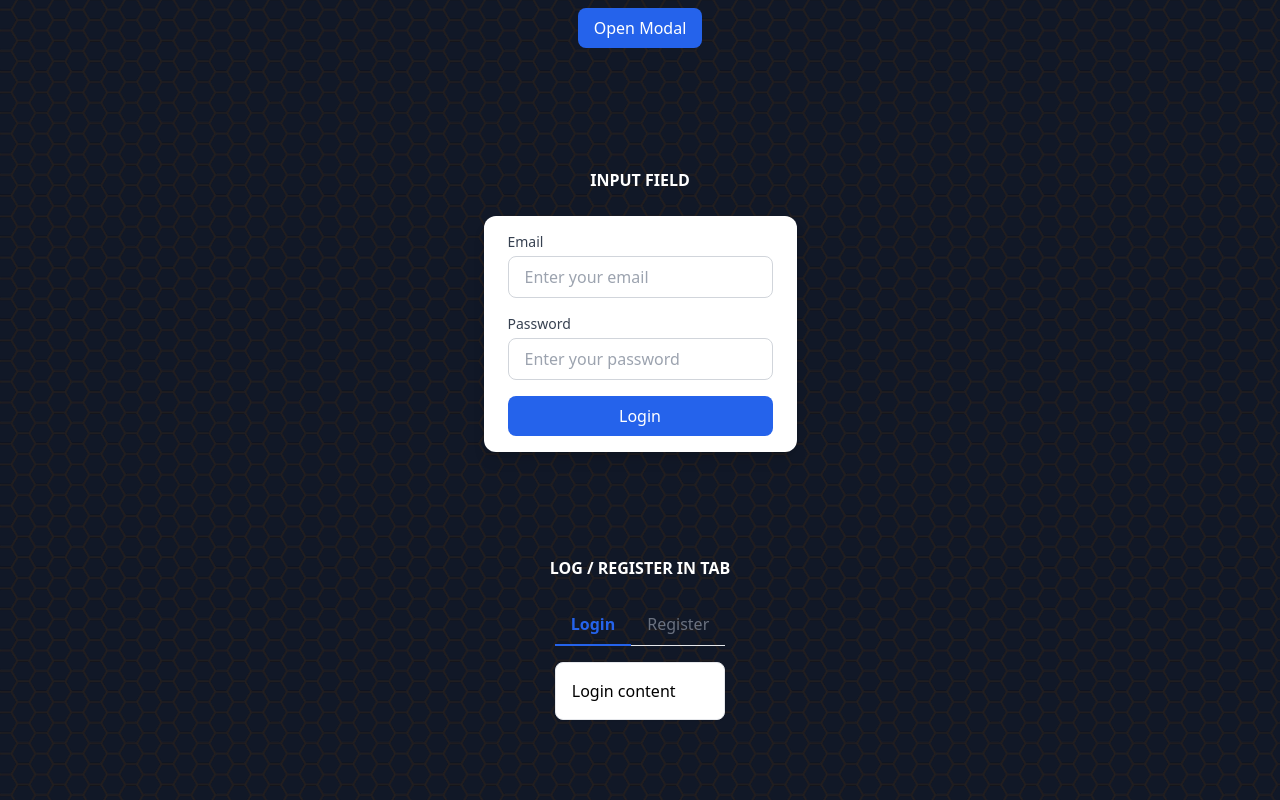
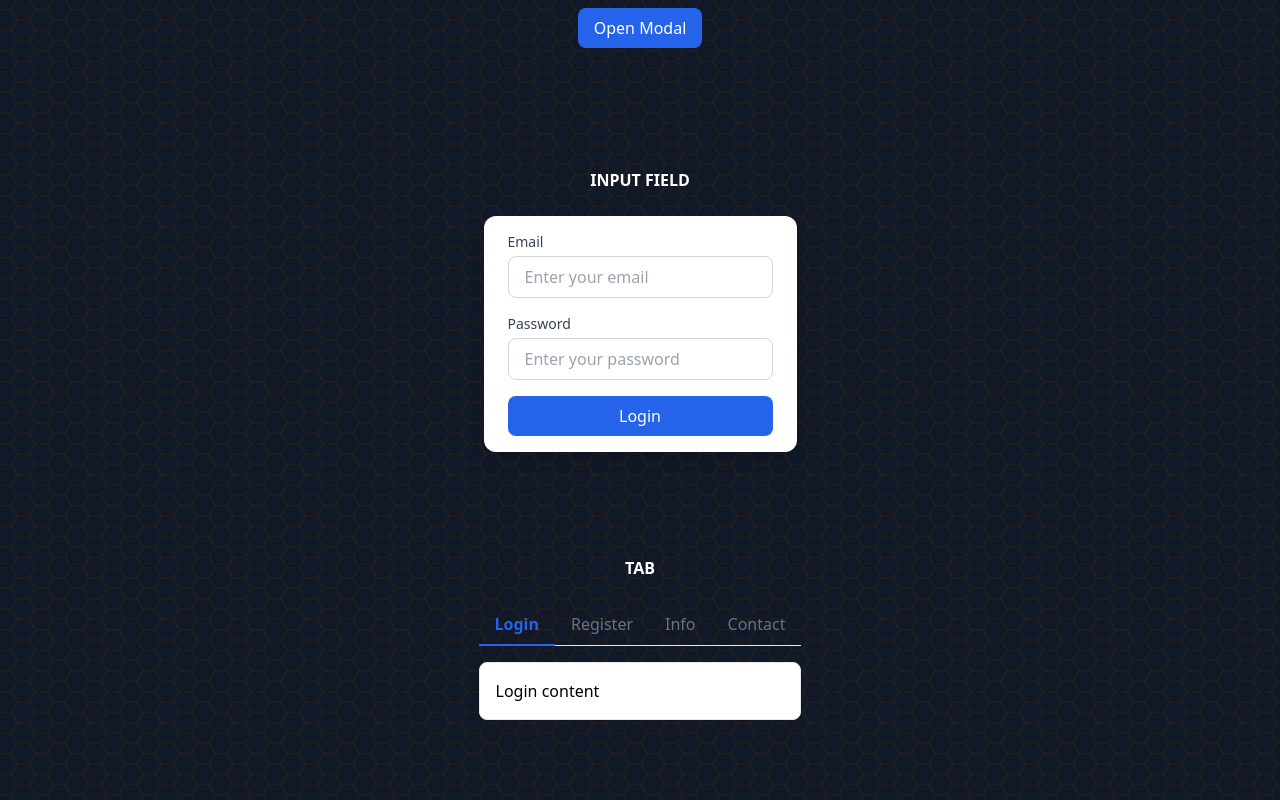
Before and after one commit to CarloDettori/aladia-frontend-coding-challange, a Nuxt app: page / in a window 1280 px wide. Shown: the part 880-1680 px from the top of the page. Built offline with nearby package versions, Linux system fonts and the light colour scheme.

Commit message:
aria descriptions

```diff
--- a/pages/index.vue
+++ b/pages/index.vue
@@ -8,7 +8,7 @@ import BaseTab from "~/components/ui/BaseTab.vue"
 
 
 
-//for buttons
+//functions for button click
 function handleClick(variant: string) {
   alert(`Clicked on ${variant}!`)
 }
@@ -17,6 +17,7 @@ function handleActionClick(action: number) {
   alert(`Clicked on action ${action}!`)
 }
 
+//number of clickable buttons
 const buttons =[
   {
     id:1,
@@ -38,20 +39,22 @@ const buttons =[
   },
 ]
 
-//for modal
+//state for modal
 const isOpen = ref(false)
 
-//for inputfield
+//consts for inputfield
 const email = ref('')
 const password = ref('')
 const loading = ref(false)
 const error = ref('')
 const success = ref(false)
 
+//mail validation
 const validateEmail = (value: string) => {
   return /^[^\s@]+@[^\s@]+\.[^\s@]+$/.test(value)
 }
 
+//submit management
 const onSubmit = async () => {
   error.value = ''
   success.value = false
@@ -78,20 +81,16 @@ const onSubmit = async () => {
   password.value = ''
 }
 
-function validate() {
-  if (!email.value.includes('@')) {
-    error.value = 'Please enter a valid email address'
-  } else {
-    error.value = ''
-  }
-}
 
-//for tabs
+//initial status for tabs
 const activeTab = ref('login')
 
+//number of clickable tabs
 const tabs = [
   { label: 'Login', value: 'login' },
-  { label: 'Register', value: 'register' }
+  { label: 'Register', value: 'register' },
+  { label: 'Info', value: 'info' },
+  { label: 'Contact', value: 'contact' }
 ]
 
 </script>
@@ -99,12 +98,15 @@ const tabs = [
 <template>
   <div  class="min-h-screen bg-gray-900 text-white bg-[url(/public/hexagonTexture.png)]">
     <h1 class="pt-20 font-bold text-center text-2xl">FRONTEND CODING CHALLANGE <br> BY CARLO DETTORI</h1>
+    <!-- buttons rendering -->
     <h1 class="pt-20 font-bold text-center">BUTTONS</h1>
     <div class="w-full p-10 flex flex-col sm:flex-row gap-5 justify-center ">
       <BaseButton v-for="button in buttons" :key="button.id" @click="handleClick(button.variant || 'primary')" :variant="button.variant || ''" :size="button.size || ''" :disabled="button.disabled">
         {{ button.variant ? button.variant.charAt(0).toUpperCase() + button.variant.slice(1) : 'Primary' }} Alert!
       </BaseButton>
   </div>
+
+  <!-- Cards rendering (3 cards from loop) -->
   <h1 class="mt-20 font-bold text-center">CARDS</h1>
 
 <div class="w-full p-10 flex flex-col sm:flex-row gap-5 justify-center">
@@ -125,6 +127,7 @@ const tabs = [
 </BaseCard>
     </div>
 
+    <!-- modal rendering -->
 <h1 class="mt-20 font-bold text-center">MODAL</h1>
 <div class="p-10">
 
@@ -159,6 +162,8 @@ click on <strong>Confirm</strong> to go on <br> click on <strong>Cancel</strong>
 
 <h1 class="mt-20 font-bold text-center">INPUT FIELD</h1>
 <div class="flex justify-center items-center p-6">
+
+  <!--multiple input field rendered inside a card component -->
 <BaseCard>
 <form @submit.prevent="onSubmit" class="space-y-4">
 
@@ -197,7 +202,9 @@ click on <strong>Confirm</strong> to go on <br> click on <strong>Cancel</strong>
       </form>
 </BaseCard>
 </div>
-<h1 class="mt-20 font-bold text-center">LOG / REGISTER IN TAB</h1>
+
+<!-- tab with 4 section (minimal design) -->
+<h1 class="mt-20 font-bold text-center">TAB</h1>
 <div class="flex justify-center items-center p-6 pb-20">
   <BaseTab v-model="activeTab" :tabs="tabs">
     <template #default="{ active }">
@@ -208,6 +215,12 @@ click on <strong>Confirm</strong> to go on <br> click on <strong>Cancel</strong>
       <div v-if="active === 'register'">
         Register content
       </div>
+      <div v-if="active === 'info'">
+        Info content
+      </div>
+      <div v-if="active === 'contact'">
+        Contact infirmation
+      </div>
     </template>
   </BaseTab>
 </div>
```
Also changed, not shown: components/ui/BaseButton.vue (+7 -2 lines), components/ui/BaseCard.vue (+5 -5 lines), components/ui/BaseInputField.vue (+9 -5 lines), components/ui/BaseModal.vue (+8 -5 lines), components/ui/BaseTab.vue (+7 -3 lines), 1 other file (tests, documents, lock files or other folders).
